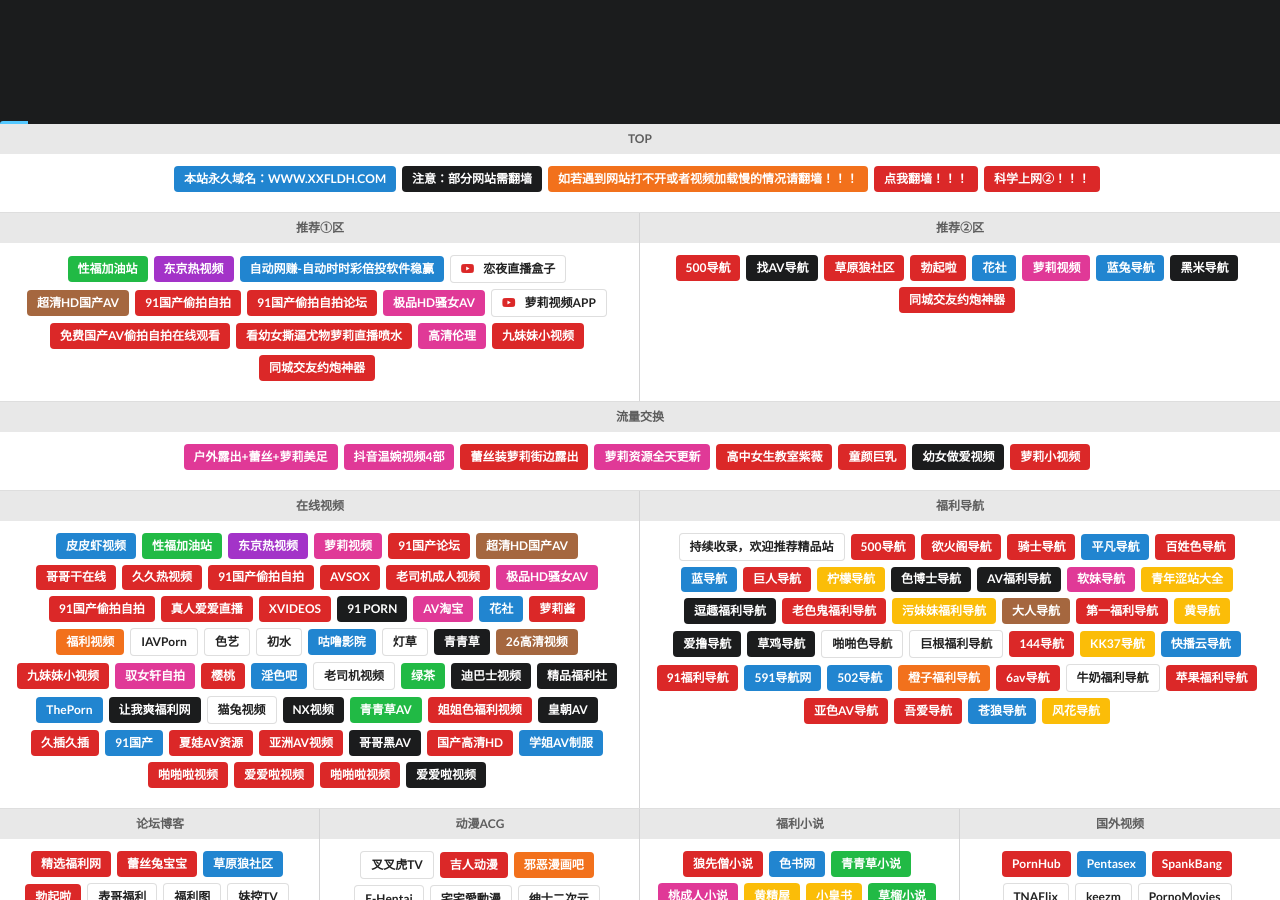
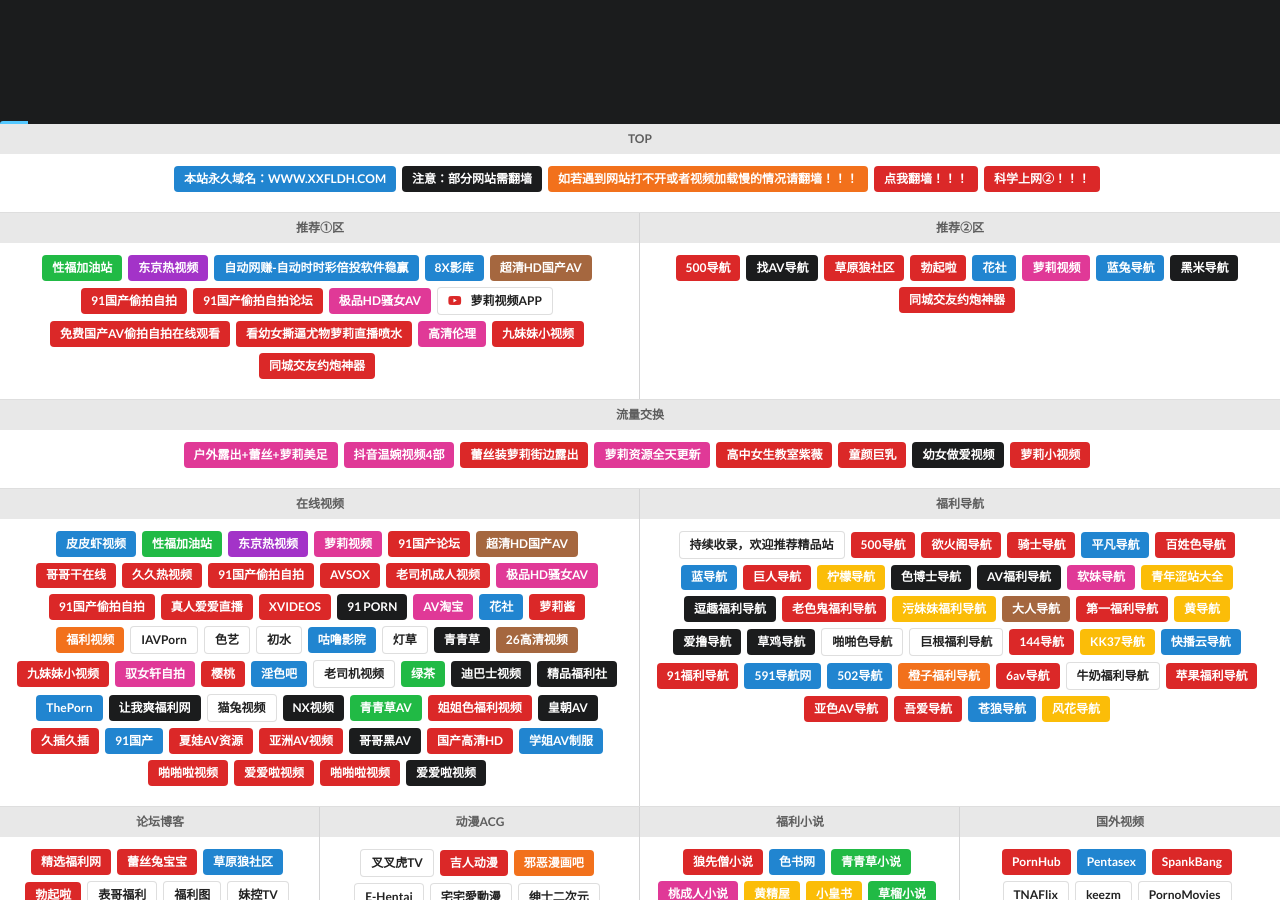
Before and after one commit to boboyang1/xxfldh, a Jekyll site: the page built from index.html, in a window 1280 px wide and 900 px high, scrolled down 705 px. Built offline with Jekyll 4.4.1, drawn with Linux system fonts in a browser that asks for light colours; comment, search, counter and statistics services are not loaded.

Commit message:
Update links.yml

```diff
--- a/_data/links.yml
+++ b/_data/links.yml
@@ -38,10 +38,9 @@
       style: blue
       url: http://www.553440.com/?xxfldh
 
-    - name: 恋夜直播盒子
-      icon: youtube red
-      style: basic
-      url: http://www.jy1405.com:8989/?k=7619&u=761911
+    - name: 8X影库
+      style: blue
+      url: https://8xfk.com/?xxfldh
 
     - name: 超清HD国产AV
       style: brown
@@ -83,6 +82,7 @@
     - name: 同城交友约炮神器
       style: red
       url: http://ajnoe.cn:69/?t=huic_34
+
 
   - category: 推荐②区
     links:
```
